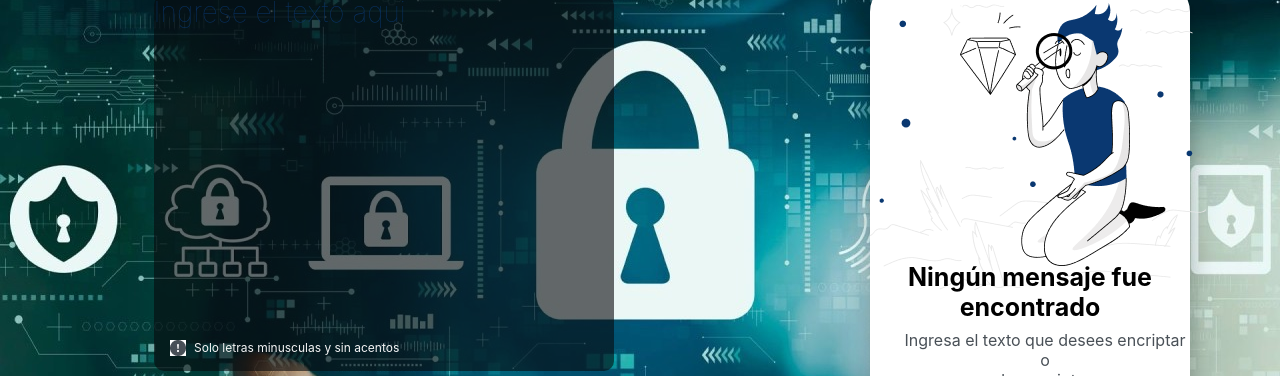
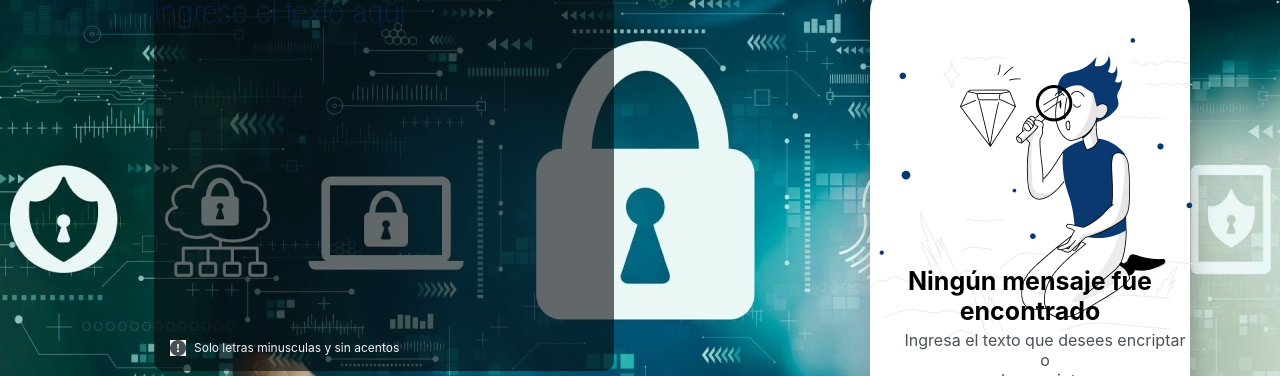
Before and after one commit to KevnRojas/Encriptador-challenge, a plain HTML site: page index.html in a window 1280 px wide. Shown: the part 100-476 px from the top of the page. Drawn offline with Linux system fonts and the light colour scheme.

Commit message:
nuevoCambio Style-Encrip.css

```diff
--- a/Style-Encrip.css
+++ b/Style-Encrip.css
@@ -133,7 +133,7 @@ main{
 .imagen-lupa{
     width: 180px;
     height: 40%;
-    margin-top:2%;
+    margin-top:18%;
     align-content: center;
 
 }
@@ -149,7 +149,7 @@ main{
     width: 100%;
     height: 17%;
     text-align: center;
-    margin-top: 30%;
+    margin-top: 15%;
     font-size: 25px;
 }
 
```
